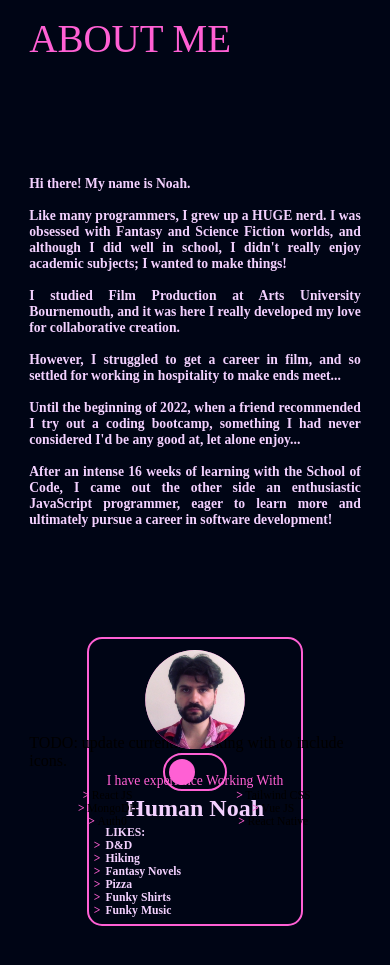
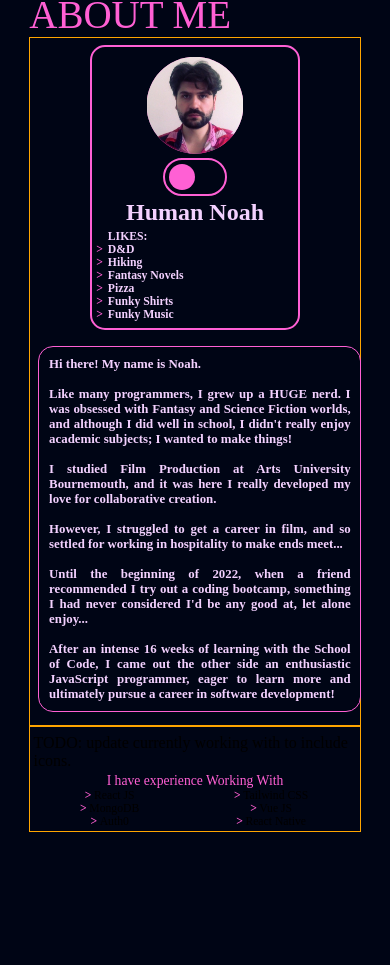
Before and after one commit to NoahAldhous/portfolio-page, a React (Create React App) app: page / in a window 390 px wide. Shown: the part 1273-2238 px from the top of the page. Built offline with nearby package versions, Linux system fonts and the light colour scheme; a web font is replaced by a local one.

Commit message:
resized and reordered the about me page elements for phone and laptop screens.

```diff
--- a/src/components/Aboutmepage/Aboutmepage.css
+++ b/src/components/Aboutmepage/Aboutmepage.css
@@ -7,7 +7,7 @@
     display: flex;
     flex-direction: column;
     justify-content: center;
-    margin-right: 20vw;
+    /* margin-right: 20vw; */
     padding-top: 2%;
     /* border: 1px solid blue; */
 }
@@ -15,8 +15,10 @@
 .Aboutme-container{
     display: flex;
     justify-content: space-evenly;
-    /* border: 1px solid orange;  */
+    border: 1px solid orange;
+    align-items: center;
     max-height: 100%;
+    padding: 1%;
     padding-top: 2%;
     padding-bottom: 5%;
 }
@@ -32,6 +34,8 @@
     height: fit-content;
     padding-right: 5%;
     font-weight: bold;
+    padding: 3%;
+    padding-top: 1%;
 }
 
 .Profile-card{
@@ -39,18 +43,18 @@
     flex-direction: column;
     justify-content: space-evenly;
     align-items: center;
-    width: 40%;
+    width: 33%;
     border: 2px solid var(--primary-color);
     border-radius: 15px;
     padding: 2%;
-    height: 75%;
+    height: 100%;
 }
 
 
 
 .Abouttext{
     /* border: 1px solid red; */
-    font-size: 1.4vw;
+    font-size: 1.2vw;
     margin: 0;
     text-align: justify;
 
@@ -150,10 +154,10 @@
     .Aboutme-container{
         display: flex;
         flex-direction: column;
-        justify-content: space-evenly;
+        justify-content: flex-start;
         align-items: center;
         /* border: 1px solid orange;  */
-        height: 75%;
+        height: 100%;
         padding-top: 2%;
         padding-bottom: 1%;
     }
@@ -161,11 +165,12 @@
     .Abouttext-container{
         display: flex;
         flex-direction: column;
-        justify-content: space-around;
+        justify-content: flex-start;
+        margin-top: 4%;
         width: 100%;
         color: var(--secondary-color);
         /* border: 1px solid green; */
-        height: 60%;
+        height: 40%;
         padding-right: 0%;
         font-weight: bold;
     }
@@ -184,10 +189,12 @@
 
     .Abouttext{
         /* border: 1px solid red; */
-        font-size: 3.5vw;
+        font-size: 3.3vw;
         margin: 0;
         text-align: justify;
-
+        border: 1px solid var(--primary-color);
+        padding: 3%;
+        border-radius: 15px;
     }
 
     .Skills-container{
--- a/src/components/Aboutmepage/Aboutmepage.js
+++ b/src/components/Aboutmepage/Aboutmepage.js
@@ -28,6 +28,12 @@ export default function Aboutmepage(){
     return <div className= "Aboutmepage">
         <h2 id="AboutMePageSubheading" className= "Subheading">ABOUT ME</h2>
         <section className= "Aboutme-container">
+            <section className= "Profile-card">
+                <img className="Profile-picture" src={image} alt="Noah Aldhous, wearing a shirt"/>
+                <Togglebutton handleChange = {handleChange}/>
+                <p className = "noah">{noah}</p>
+                <Listoflikes likes = {likes}/>
+            </section>
             <section className="Abouttext-container">
                 <p className="Abouttext">
                     Hi there! My name is Noah.
@@ -52,12 +58,7 @@ export default function Aboutmepage(){
                     pursue a career in software development!
                 </p>
             </section>
-            <section className= "Profile-card">
-                <img className="Profile-picture" src={image} alt="Noah Aldhous, wearing a shirt"/>
-                <Togglebutton handleChange = {handleChange}/>
-                <p className = "noah">{noah}</p>
-                <Listoflikes likes = {likes}/>
-            </section>
+
 
         </section>
         <section className='Aboutme-container'>
--- a/src/components/App/App.css
+++ b/src/components/App/App.css
@@ -4,6 +4,25 @@
   --Navbar-left-margin: 18%;
  }
 
+ /* width */
+::-webkit-scrollbar {
+  width: 10px;
+}
+
+/* Track */
+::-webkit-scrollbar-track {
+  background: #f1f1f1;
+}
+
+/* Handle */
+::-webkit-scrollbar-thumb {
+  background: #888;
+}
+
+/* Handle on hover */
+::-webkit-scrollbar-thumb:hover {
+  background: #555;
+}
 
 .App{
   background-color: none;
@@ -14,6 +33,7 @@
   justify-content: space-between;
   font-family: "Nixie One";
   text-decoration: none;
+  overflow-x: hidden;
 }
 
 .Main{
```
